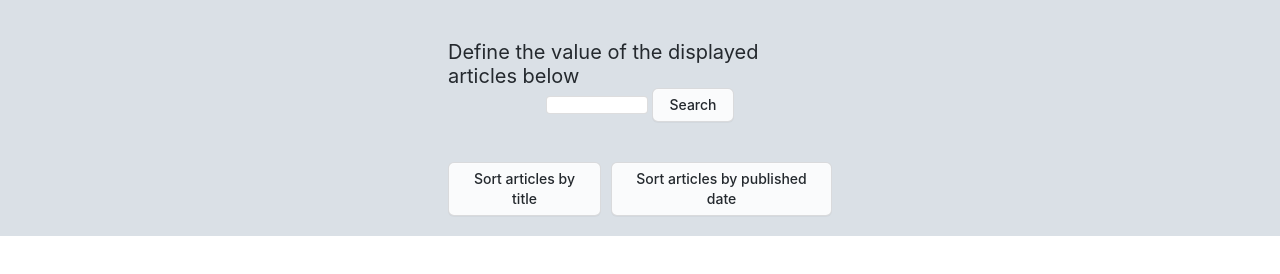
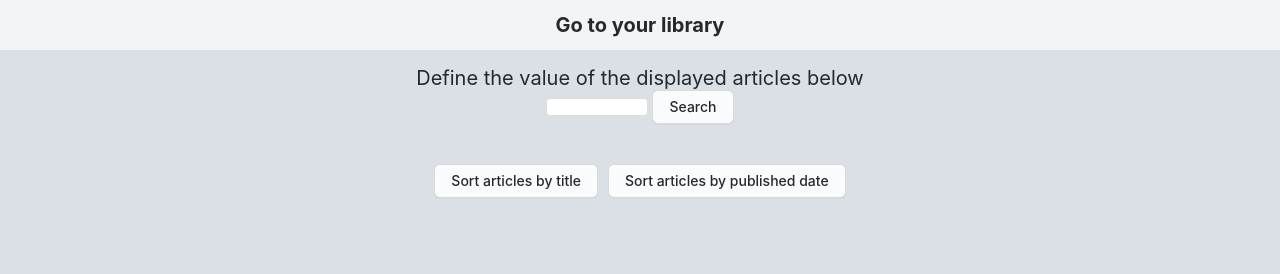
Before and after one commit to PlewkaMaciej/LibraryJavascript, a plain HTML site: page pages/main-page/index.html in a window 1280 px wide. Drawn offline with Linux system fonts and the light colour scheme; no server answers.

Commit message:
add library page

```diff
--- /dev/null
+++ b/pages/library/styles/style.css
@@ -0,0 +1,51 @@
+*{
+    padding: 0;
+    margin: 0;
+}
+
+.library-nav{
+    display: flex;
+    justify-content: center;
+    height: 50px;
+    align-items: center;
+    position: fixed;
+    width: 100%;
+    background-color: #F3F4F6;
+  }
+  .nav-a-main-page{
+    text-decoration: none;
+    font-family: -apple-system, system-ui, "Segoe UI", Helvetica, Arial, sans-serif, "Apple Color Emoji", "Segoe UI Emoji";
+    color:#24292E;
+    font-weight: bold;
+    font-size: 20px;
+  }
+  .main-container-library{
+    display: flex;
+    justify-content: center;
+    width: 100%;
+    background-color: #DAE0E6;
+    background-position: cover;
+    height: 100vh;
+}
+.articles-container-library{
+    display: flex;
+    flex-direction: column;
+    margin-top: 4%;
+
+}
+.single-article-container-library{
+    margin-top: 50px;
+    background-color: #F3F4F6;
+    display: flex;
+    justify-content: center;
+    flex-direction: column;
+    align-items: center;
+    text-align: justify;
+    border: 1px solid rgba(27, 31, 35, 0.15);
+    overflow: hidden;
+    border-radius: 4px;
+}
+.library-heading{
+    font-family: -apple-system, system-ui, "Segoe UI", Helvetica, Arial, sans-serif, "Apple Color Emoji", "Segoe UI Emoji";
+    color:#24292E;
+}
--- a/pages/main-page/index.html
+++ b/pages/main-page/index.html
@@ -10,7 +10,11 @@
 </head>
 
 <body>
+    <nav class="main-page-nav">
+        <a class="nav-a-library" href="../library/library.html">Go to your library</a>
+    </nav>
     <div class="main-container">
+
         <div class="articles-container">
 
             <div class="label-input-for-fetching-x-articles-container">
@@ -19,7 +23,7 @@
                 <div class="input-button-container">
                     <input class="fetched-x-articles-input" type="number" id="fetched-x-articles"
                         name="fetched-x-articles" required minlength="5" maxlength="8" size="4">
-                        <button class="classic-button">Search</button>
+                        <button class="classic-button" id="search-button">Search</button>
                 </div>
                 <div class="container-for-sort-buttons">
                     <button class="classic-button">Sort articles by title</button>
--- a/pages/main-page/styles/style.css
+++ b/pages/main-page/styles/style.css
@@ -16,20 +16,20 @@
     border: 1px solid rgba(27, 31, 35, 0.15);
     overflow: hidden;
     border-radius: 4px;
-    min-width: 600px;
+    width: 600px;
 }
 .main-container{
     display: flex;
     justify-content: center;
     width: 100%;
     background-color: #DAE0E6;
-    background-size:cover;
+    min-height: 100vh;
 }
 .articles-container{
     display: flex;
     flex-direction: column;
-    width: 30%;
     align-items: center;
+    margin-top: 2%;
 }
 .summary-paragraph{
     padding: 10px;
@@ -89,7 +89,6 @@
   font-weight: 500;
   line-height: 20px;
   padding: 6px 16px;
-  position: relative;
   transition: background-color 0.2s cubic-bezier(0.3, 0, 0.5, 1);
   margin-bottom: 20px;
 }
@@ -120,3 +119,19 @@
 .classic-button:before {
   display: none;
 }
+.main-page-nav{
+  display: flex;
+  justify-content: center;
+  height: 50px;
+  align-items: center;
+  position: fixed;
+  width: 100%;
+  background-color: #F3F4F6;
+}
+.nav-a-library{
+  text-decoration: none;
+  font-family: -apple-system, system-ui, "Segoe UI", Helvetica, Arial, sans-serif, "Apple Color Emoji", "Segoe UI Emoji";
+  color:#24292E;
+  font-weight: bold;
+  font-size: 20px;
+}
```
Also changed, not shown: pages/library/library.html (added, +25 -0 lines).
